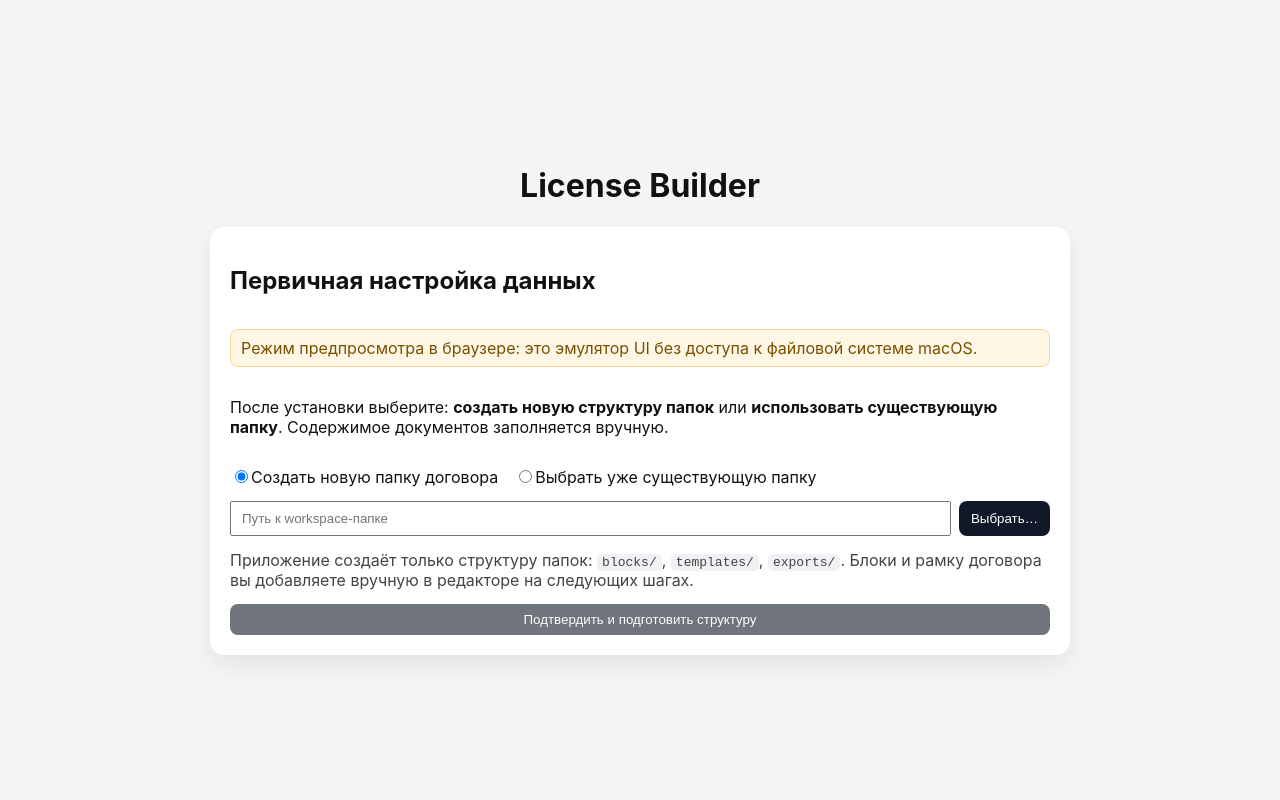
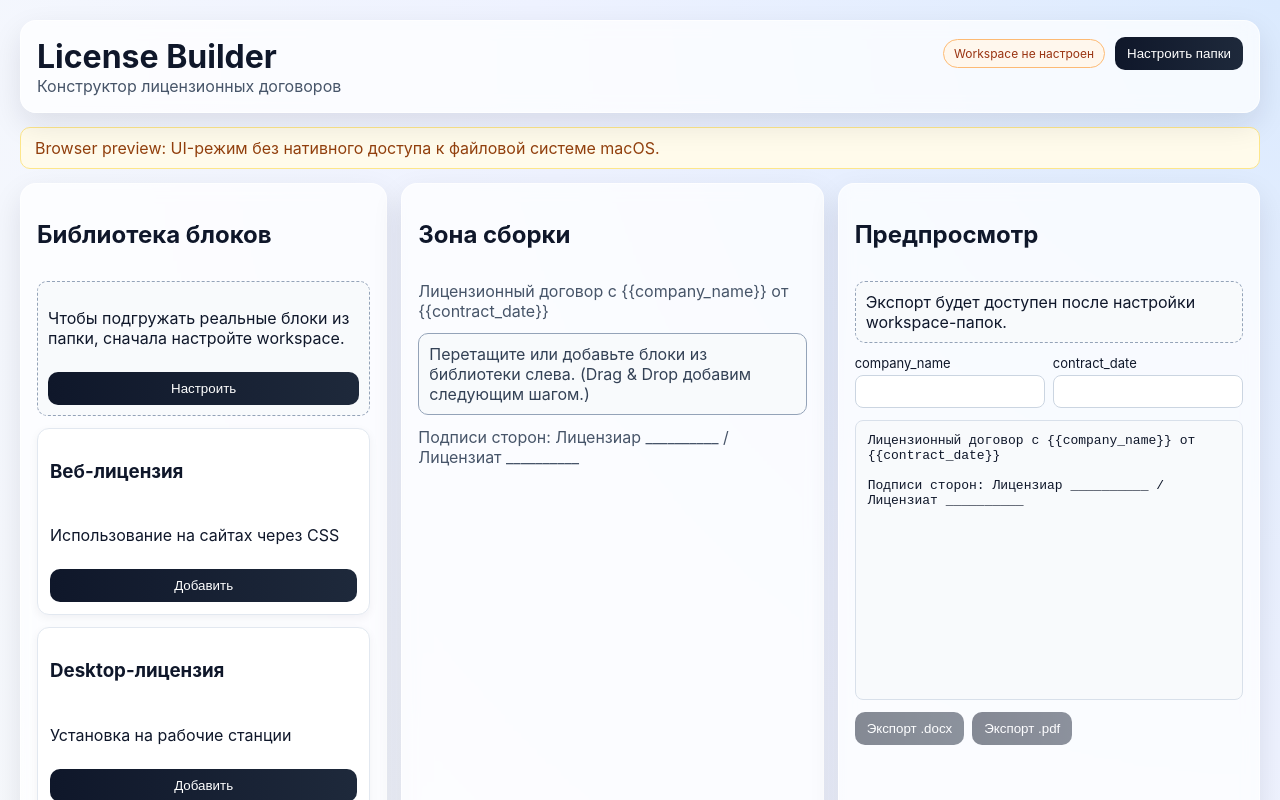
Before and after one commit to serebracode/licensebuilder, a React (Vite) app: page / in a window 1280 px wide. Shown: the top 800 px of the page. Built offline with nearby package versions, Linux system fonts and the light colour scheme.

Commit message:
feat: redesign UI with immediate constructor access and inline workspace prompts

```diff
--- a/src/App.tsx
+++ b/src/App.tsx
@@ -1,7 +1,5 @@
 import { useEffect, useMemo, useState } from 'react';
 import { TEST_BLOCKS, TEST_FRAME, type LicenseBlock } from './data.test-blocks';
-
-type SetupMode = 'create' | 'useExisting';
 
 type WorkspaceSettings = {
   workspacePath?: string;
@@ -27,7 +25,7 @@ const getApi = (): LicenseBuilderApi => {
   return {
     getSettings: async () => ({}),
     selectDirectory: async () => {
-      const value = window.prompt('Эмулятор режима браузера: введите путь к папке вручную');
+      const value = window.prompt('Введите путь к рабочей папке');
       return value?.trim() || null;
     },
     initWorkspace: async ({ basePath }) => ({
@@ -44,9 +42,6 @@ const replaceVars = (text: string, values: Record<string, string>): string =>
 
 const App = (): JSX.Element => {
   const api = useMemo(() => getApi(), []);
-  const [mode, setMode] = useState<SetupMode>('create');
-  const [basePath, setBasePath] = useState('');
-  const [loading, setLoading] = useState(false);
   const [error, setError] = useState('');
   const [settings, setSettings] = useState<WorkspaceSettings>({});
   const [selectedBlocks, setSelectedBlocks] = useState<LicenseBlock[]>([]);
@@ -56,45 +51,30 @@ const App = (): JSX.Element => {
   });
 
   const isBrowserPreview = typeof window !== 'undefined' && !window.licenseBuilder;
+  const hasWorkspace = Boolean(settings.workspacePath);
 
   useEffect(() => {
     void api.getSettings().then((saved) => {
       setSettings(saved);
-      if (saved.workspacePath) {
-        setBasePath(saved.workspacePath);
-      }
     });
   }, [api]);
 
-  const statusText = useMemo(() => {
-    if (settings.workspacePath) {
-      return `Текущий workspace: ${settings.workspacePath}`;
-    }
-
-    return 'Workspace ещё не настроен';
-  }, [settings.workspacePath]);
-
-  const onSelectFolder = async (): Promise<void> => {
-    const selected = await api.selectDirectory();
-    if (selected) {
-      setBasePath(selected);
-    }
-  };
-
-  const onInitWorkspace = async (): Promise<void> => {
-    setLoading(true);
+  const configureWorkspace = async (): Promise<void> => {
     setError('');
 
     try {
+      const selectedPath = await api.selectDirectory();
+      if (!selectedPath) {
+        return;
+      }
+
       const saved = await api.initWorkspace({
-        basePath,
-        mode
+        basePath: selectedPath,
+        mode: 'useExisting'
       });
       setSettings(saved);
-    } catch (initError) {
-      setError(initError instanceof Error ? initError.message : 'Ошибка инициализации workspace');
-    } finally {
-      setLoading(false);
+    } catch (setupError) {
+      setError(setupError instanceof Error ? setupError.message : 'Не удалось настроить workspace');
     }
   };
 
@@ -136,19 +116,42 @@ const App = (): JSX.Element => {
     return parts.join('\n');
   }, [selectedBlocks, variables]);
 
-  if (settings.workspacePath) {
   return (
-      <main className="app-shell app-builder">
-        <header className="builder-header">
+    <main className="app-shell app-builder modern-bg">
+      <header className="builder-topbar glass">
+        <div>
           <h1>License Builder</h1>
-          <p>{statusText}</p>
+          <p className="muted">Конструктор лицензионных договоров</p>
+        </div>
+        <div className="topbar-actions">
+          <span className={`pill ${hasWorkspace ? 'pill-ok' : 'pill-warn'}`}>
+            {hasWorkspace ? `Workspace: ${settings.workspacePath}` : 'Workspace не настроен'}
+          </span>
+          <button type="button" onClick={configureWorkspace}>
+            Настроить папки
+          </button>
+        </div>
       </header>
 
+      {isBrowserPreview ? (
+        <p className="preview-badge panel-inline">
+          Browser preview: UI-режим без нативного доступа к файловой системе macOS.
+        </p>
+      ) : null}
+
+      {error ? <p className="error panel-inline">{error}</p> : null}
+
       <section className="builder-grid">
-          <article className="column panel-column">
+        <article className="column panel-column glass">
           <h2>Библиотека блоков</h2>
+          {!hasWorkspace ? (
+            <div className="callout">
+              <p>Чтобы подгружать реальные блоки из папки, сначала настройте workspace.</p>
+              <button type="button" onClick={configureWorkspace}>Настроить</button>
+            </div>
+          ) : null}
           {TEST_BLOCKS.map((block) => (
-              <div key={block.id} className="card">
+            <div key={block.id} className="card modern-card">
               <h3>{block.title}</h3>
               <p>{block.description}</p>
               <button type="button" onClick={() => addBlock(block)}>
@@ -158,13 +161,21 @@ const App = (): JSX.Element => {
           ))}
         </article>
 
-          <article className="column panel-column">
+        <article className="column panel-column glass">
           <h2>Зона сборки</h2>
           <p className="muted">{TEST_FRAME.header}</p>
-            {selectedBlocks.length === 0 ? <p className="muted">Блоки пока не добавлены.</p> : null}
+
+          {selectedBlocks.length === 0 ? (
+            <div className="callout subtle">
+              Перетащите или добавьте блоки из библиотеки слева. (Drag & Drop добавим следующим шагом.)
+            </div>
+          ) : null}
+
           {selectedBlocks.map((block, index) => (
-              <div key={`${block.id}-${index}`} className="card">
-                <h3>{index + 1}. {block.title}</h3>
+            <div key={`${block.id}-${index}`} className="card modern-card">
+              <h3>
+                {index + 1}. {block.title}
+              </h3>
               <p>{block.body}</p>
               <div className="row-actions">
                 <button type="button" onClick={() => moveBlock(index, -1)}>
@@ -179,11 +190,19 @@ const App = (): JSX.Element => {
               </div>
             </div>
           ))}
+
           <p className="muted">{TEST_FRAME.footer}</p>
         </article>
 
-          <article className="column panel-column">
+        <article className="column panel-column glass">
           <h2>Предпросмотр</h2>
+
+          {!hasWorkspace ? (
+            <div className="callout">
+              Экспорт будет доступен после настройки workspace-папок.
+            </div>
+          ) : null}
+
           <div className="vars-grid">
             {requiredVariables.map((name) => (
               <label key={name}>
@@ -200,75 +219,18 @@ const App = (): JSX.Element => {
               </label>
             ))}
           </div>
+
           <pre className="preview-box">{previewText}</pre>
+
           <div className="row-actions">
-              <button type="button" disabled>Экспорт .docx</button>
-              <button type="button" disabled>Экспорт .pdf</button>
+            <button type="button" disabled={!hasWorkspace}>
+              Экспорт .docx
+            </button>
+            <button type="button" disabled={!hasWorkspace}>
+              Экспорт .pdf
+            </button>
           </div>
         </article>
-        </section>
-      </main>
-    );
-  }
-
-  return (
-    <main className="app-shell">
-      <h1>License Builder</h1>
-
-      <section className="panel">
-        <h2>Первичная настройка данных</h2>
-        {isBrowserPreview ? (
-          <p className="preview-badge">
-            Режим предпросмотра в браузере: это эмулятор UI без доступа к файловой системе macOS.
-          </p>
-        ) : null}
-        <p>
-          После установки выберите: <strong>создать новую структуру папок</strong> или{' '}
-          <strong>использовать существующую папку</strong>. Содержимое документов заполняется вручную.
-        </p>
-
-        <div className="mode-group">
-          <label>
-            <input
-              type="radio"
-              checked={mode === 'create'}
-              onChange={() => setMode('create')}
-            />
-            Создать новую папку договора
-          </label>
-
-          <label>
-            <input
-              type="radio"
-              checked={mode === 'useExisting'}
-              onChange={() => setMode('useExisting')}
-            />
-            Выбрать уже существующую папку
-          </label>
-        </div>
-
-        <div className="path-row">
-          <input
-            type="text"
-            value={basePath}
-            onChange={(event) => setBasePath(event.target.value)}
-            placeholder="Путь к workspace-папке"
-          />
-          <button type="button" onClick={onSelectFolder}>
-            Выбрать…
-          </button>
-        </div>
-
-        <p className="hint">
-          Приложение создаёт только структуру папок: <code>blocks/</code>, <code>templates/</code>, <code>exports/</code>.
-          Блоки и рамку договора вы добавляете вручную в редакторе на следующих шагах.
-        </p>
-
-        <button type="button" onClick={onInitWorkspace} disabled={loading || !basePath}>
-          {loading ? 'Подождите…' : 'Подтвердить и подготовить структуру'}
-        </button>
-
-        {error ? <p className="error">{error}</p> : null}
       </section>
     </main>
   );
--- a/src/styles.css
+++ b/src/styles.css
@@ -1,7 +1,7 @@
 :root {
-  font-family: -apple-system, BlinkMacSystemFont, 'Segoe UI', sans-serif;
-  color: #111;
-  background: #f5f5f7;
+  font-family: Inter, -apple-system, BlinkMacSystemFont, 'Segoe UI', sans-serif;
+  color: #0f172a;
+  background: #eef2ff;
 }
 
 * {
@@ -16,6 +16,10 @@ body,
   margin: 0;
 }
 
+.modern-bg {
+  background: radial-gradient(circle at top right, #dbeafe 0, #eef2ff 45%, #f8fafc 100%);
+}
+
 .app-shell {
   width: 100%;
   min-height: 100%;
@@ -23,107 +27,150 @@ body,
   flex-direction: column;
   align-items: center;
   justify-content: center;
-  padding: 24px;
+  padding: 20px;
 }
 
 .app-builder {
   justify-content: flex-start;
   align-items: stretch;
-  gap: 16px;
+  gap: 14px;
 }
 
-.builder-header {
-  max-width: 1400px;
+.builder-topbar {
+  max-width: 1440px;
   width: 100%;
+  border-radius: 16px;
+  padding: 16px;
+  display: flex;
+  justify-content: space-between;
+  gap: 14px;
+  align-items: flex-start;
 }
 
-.builder-header h1 {
+.builder-topbar h1 {
   margin: 0;
 }
 
+.topbar-actions {
+  display: flex;
+  gap: 10px;
+  align-items: center;
+}
+
+.pill {
+  font-size: 12px;
+  border-radius: 999px;
+  padding: 6px 10px;
+  border: 1px solid transparent;
+}
+
+.pill-ok {
+  background: #ecfdf3;
+  color: #166534;
+  border-color: #86efac;
+}
+
+.pill-warn {
+  background: #fff7ed;
+  color: #9a3412;
+  border-color: #fdba74;
+}
+
 .builder-grid {
-  max-width: 1400px;
+  max-width: 1440px;
   width: 100%;
   display: grid;
-  grid-template-columns: 1fr 1.2fr 1.2fr;
+  grid-template-columns: 1fr 1.15fr 1.15fr;
   gap: 14px;
 }
 
 .column {
-  min-height: 70vh;
-}
-
-.panel,
-.panel-column {
-  width: min(860px, 100%);
-  background: #fff;
-  border-radius: 14px;
-  padding: 20px;
-  box-shadow: 0 10px 24px rgb(25 25 25 / 8%);
-  display: flex;
-  flex-direction: column;
-  gap: 14px;
+  min-height: 72vh;
 }
 
 .panel-column {
   width: 100%;
   min-width: 0;
+  border-radius: 16px;
+  padding: 16px;
+  display: flex;
+  flex-direction: column;
+  gap: 12px;
 }
 
-.mode-group {
-  display: flex;
-  gap: 16px;
-  flex-wrap: wrap;
-}
-
-.path-row {
-  display: flex;
-  gap: 8px;
-}
-
-.path-row input,
-.vars-grid input {
-  flex: 1;
-  min-width: 120px;
-  padding: 8px 10px;
+.glass {
+  background: rgb(255 255 255 / 72%);
+  box-shadow: 0 12px 30px rgb(15 23 42 / 10%);
+  backdrop-filter: blur(8px);
+  border: 1px solid rgb(255 255 255 / 70%);
 }
 
 button {
   border: none;
-  border-radius: 8px;
-  padding: 8px 12px;
+  border-radius: 10px;
+  padding: 9px 12px;
   cursor: pointer;
-  background: #111827;
+  background: linear-gradient(90deg, #0f172a, #1e293b);
   color: #fff;
+  font-weight: 500;
 }
 
 button:disabled {
-  opacity: 0.6;
+  opacity: 0.5;
   cursor: not-allowed;
 }
 
 .preview-badge {
   margin: 0;
-  padding: 8px 10px;
-  border-radius: 8px;
-  background: #fff7e6;
-  border: 1px solid #ffd591;
-  color: #7a4e00;
+  border-radius: 10px;
+  background: #fffbeb;
+  border: 1px solid #fde68a;
+  color: #92400e;
 }
 
-.hint,
+.panel-inline {
+  max-width: 1440px;
+  width: 100%;
+  padding: 10px 14px;
+}
+
+.error {
+  color: #b00020;
+  margin: 0;
+}
+
 .muted {
   margin: 0;
-  color: #444;
+  color: #475569;
 }
 
-.card {
-  border: 1px solid #e5e7eb;
+.callout {
+  border: 1px dashed #94a3b8;
+  background: #f8fafc;
   border-radius: 10px;
   padding: 10px;
   display: flex;
   flex-direction: column;
   gap: 8px;
+}
+
+.callout.subtle {
+  border-style: solid;
+  color: #334155;
+}
+
+.card {
+  border-radius: 12px;
+  padding: 12px;
+  display: flex;
+  flex-direction: column;
+  gap: 8px;
+}
+
+.modern-card {
+  border: 1px solid #e2e8f0;
+  background: #fff;
+  box-shadow: 0 3px 10px rgb(15 23 42 / 5%);
 }
 
 .row-actions {
@@ -145,6 +192,13 @@ button:disabled {
   font-size: 13px;
 }
 
+.vars-grid input {
+  width: 100%;
+  border: 1px solid #cbd5e1;
+  border-radius: 8px;
+  padding: 8px 10px;
+}
+
 .preview-box {
   background: #f8fafc;
   border: 1px solid #d8e0ea;
@@ -155,13 +209,17 @@ button:disabled {
   margin: 0;
 }
 
-code {
-  background: #f0f1f4;
-  border-radius: 5px;
-  padding: 1px 5px;
+@media (max-width: 1180px) {
+  .builder-grid {
+    grid-template-columns: 1fr;
+  }
+
+  .column {
+    min-height: auto;
+  }
+
+  .topbar-actions {
+    flex-direction: column;
+    align-items: flex-end;
+  }
 }
-
-.error {
-  color: #b00020;
-  margin: 0;
-}
```
Lines whose indentation alone changed are shown as unchanged.
